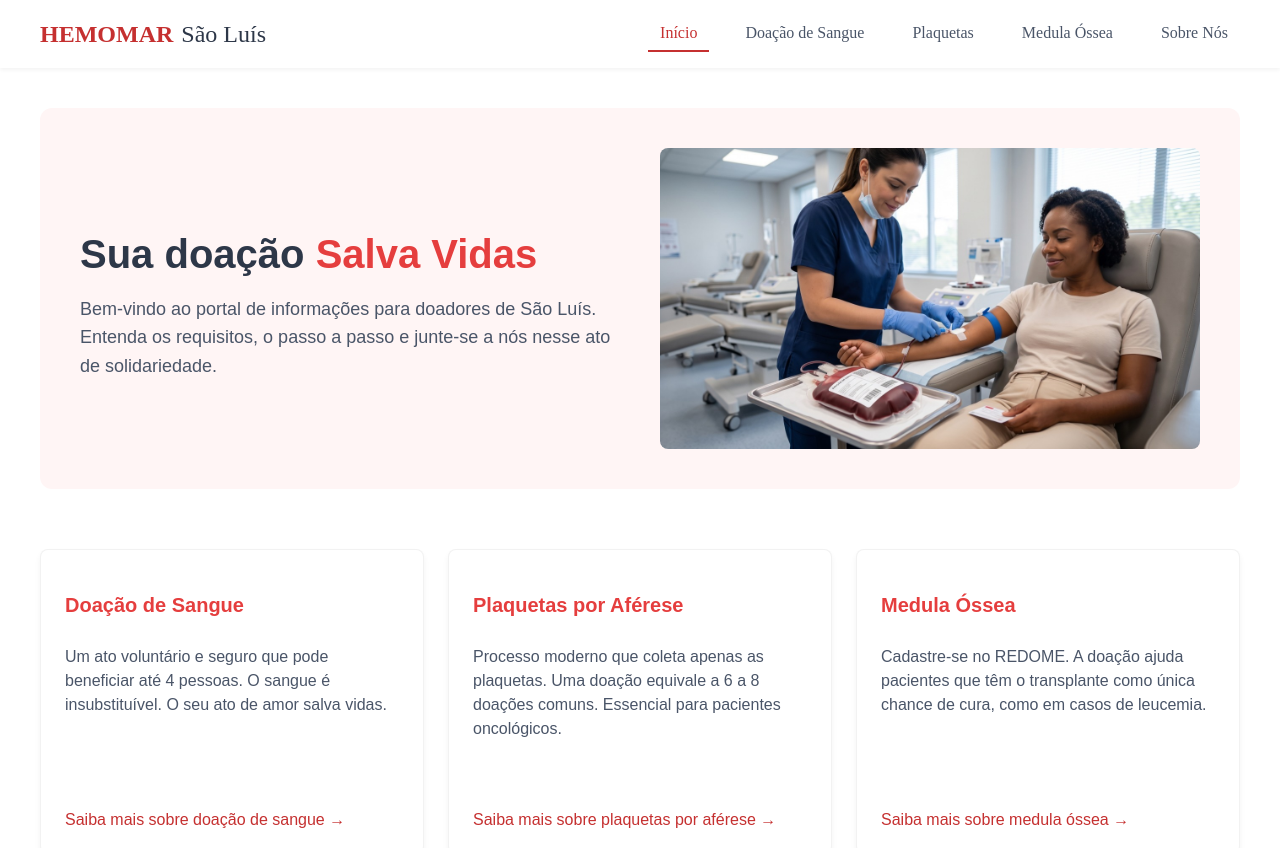
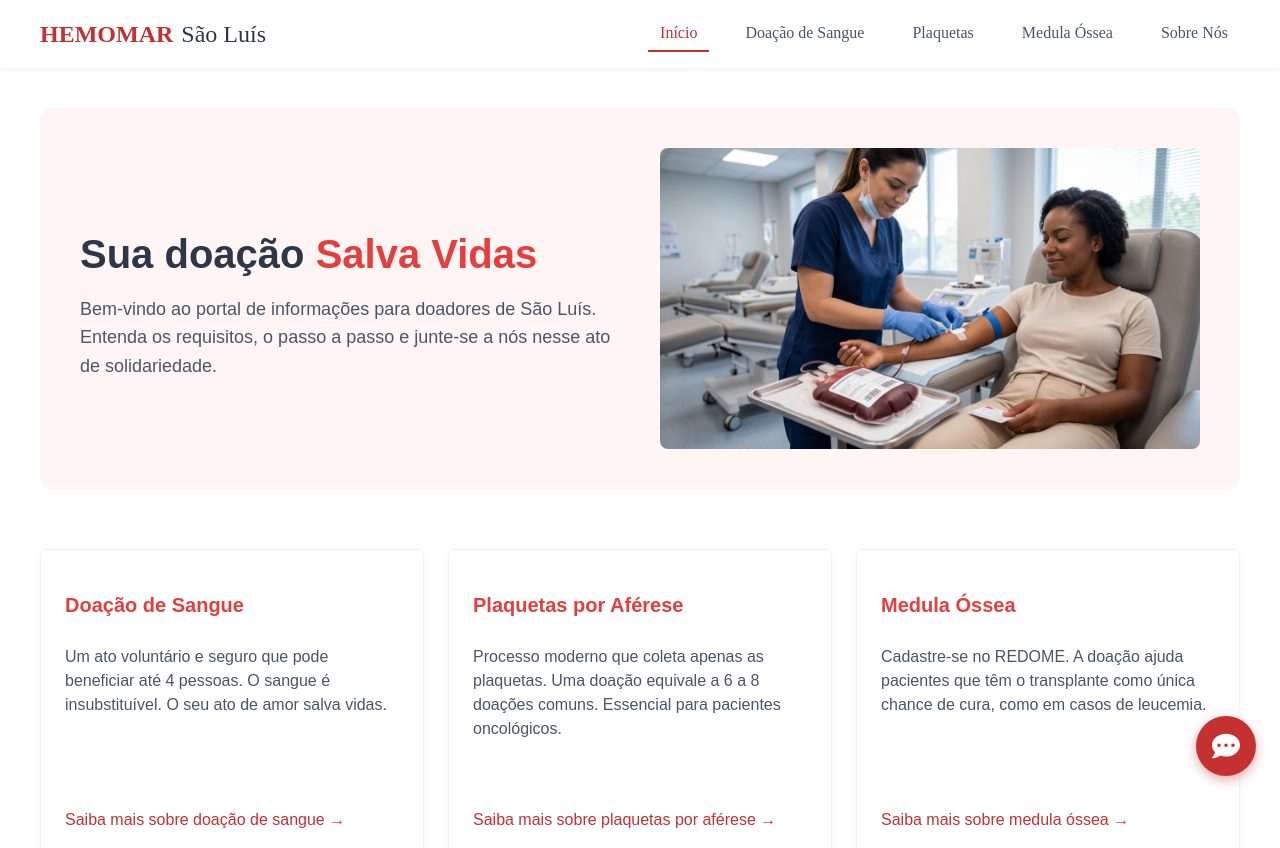
Before and after one commit to FelipeMedeiros99/hemomar-front, a Next.js app: page / in a window 1280 px wide. Shown: the top 848 px of the page. Built offline with nearby package versions, Linux system fonts and the light colour scheme.

Commit message:
feat(layout): add ChatWidget to RootLayout for enhanced user interaction

```diff
--- a/src/app/layout.tsx
+++ b/src/app/layout.tsx
@@ -1,6 +1,7 @@
 import type { Metadata } from "next";
 import { Footer } from "../components/Footer/Footer";
 import { Header } from "@/components/Header/Header";
+import { ChatWidget } from "@/components/ChatWidget/ChatWidget";
 // import "./globals.css";
 
 export const metadata: Metadata = {
@@ -27,7 +28,7 @@ export default function RootLayout({
         <Header />
 
         <div style={{ flex: 1 }}>{children}</div>
-
+        <ChatWidget />
         <Footer />
       </body>
     </html>
```
